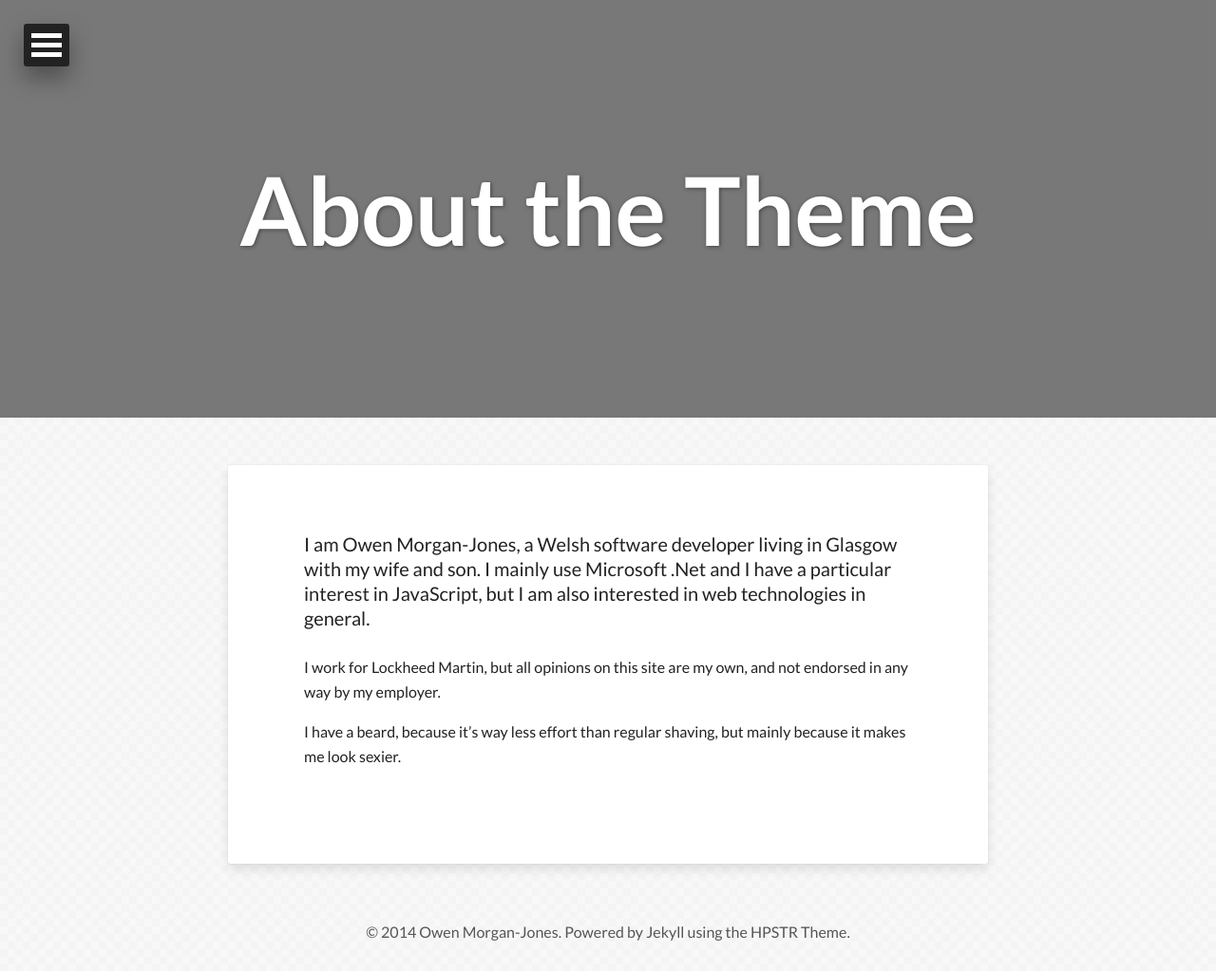
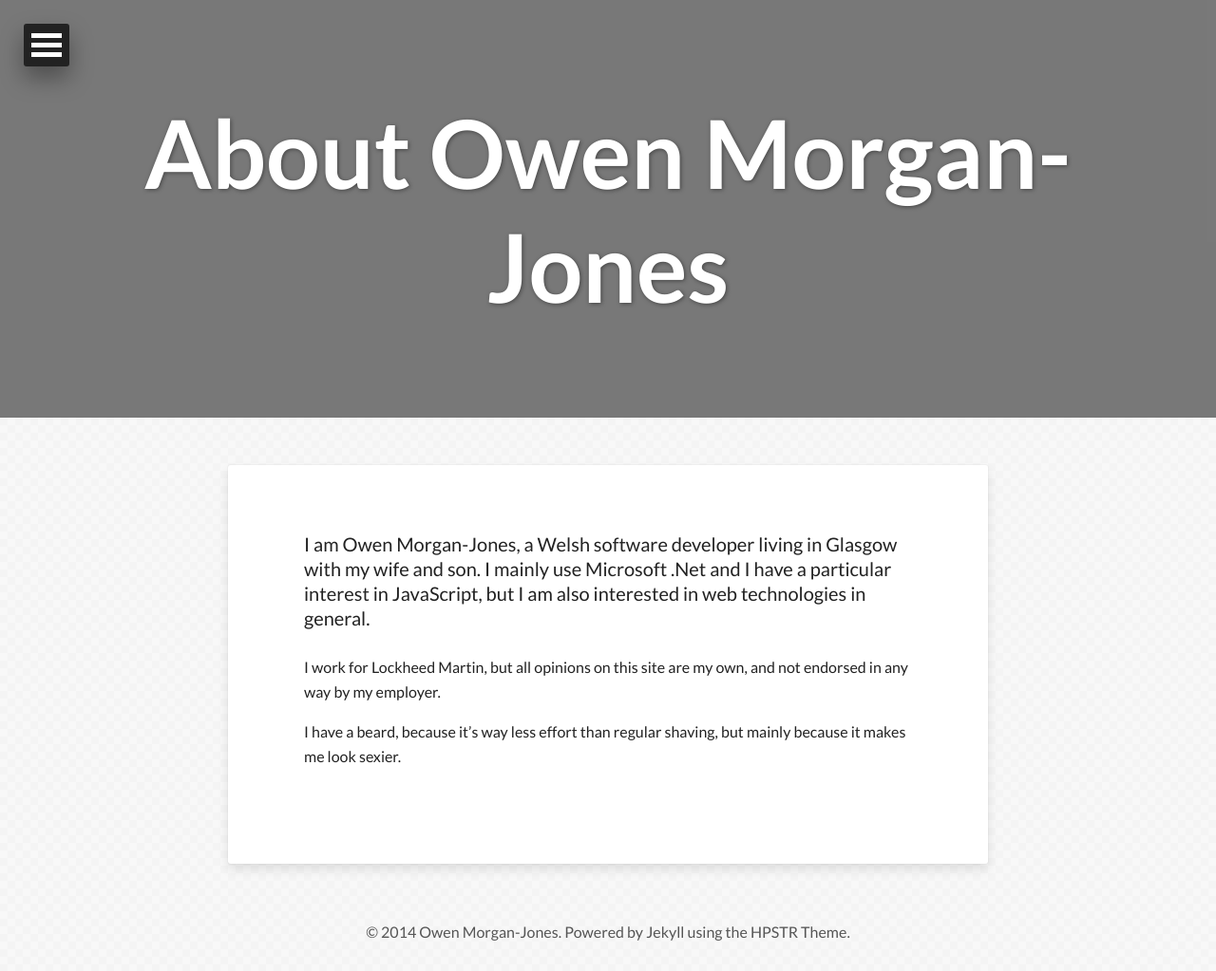
Before and after one commit to Sharkwald/sharkwald.github.io, a Jekyll site: the page built from about.md, in a window 1280 px wide. Shown: the whole page at 95% size. Built offline with Jekyll 4.4.1, drawn with Linux system fonts in a browser that asks for light colours; nearby versions of some CDN libraries.

Commit message:
changed about page title

```diff
--- a/about.md
+++ b/about.md
@@ -1,8 +1,8 @@
 ---
 layout: page
 permalink: /about/
-title: About the Theme
-tags: [Jekyll, theme, modern, minimal, responsive]
+title: About Owen Morgan-Jones
+tags:
 image:
   feature: main-banner.jpg
 ---
```
